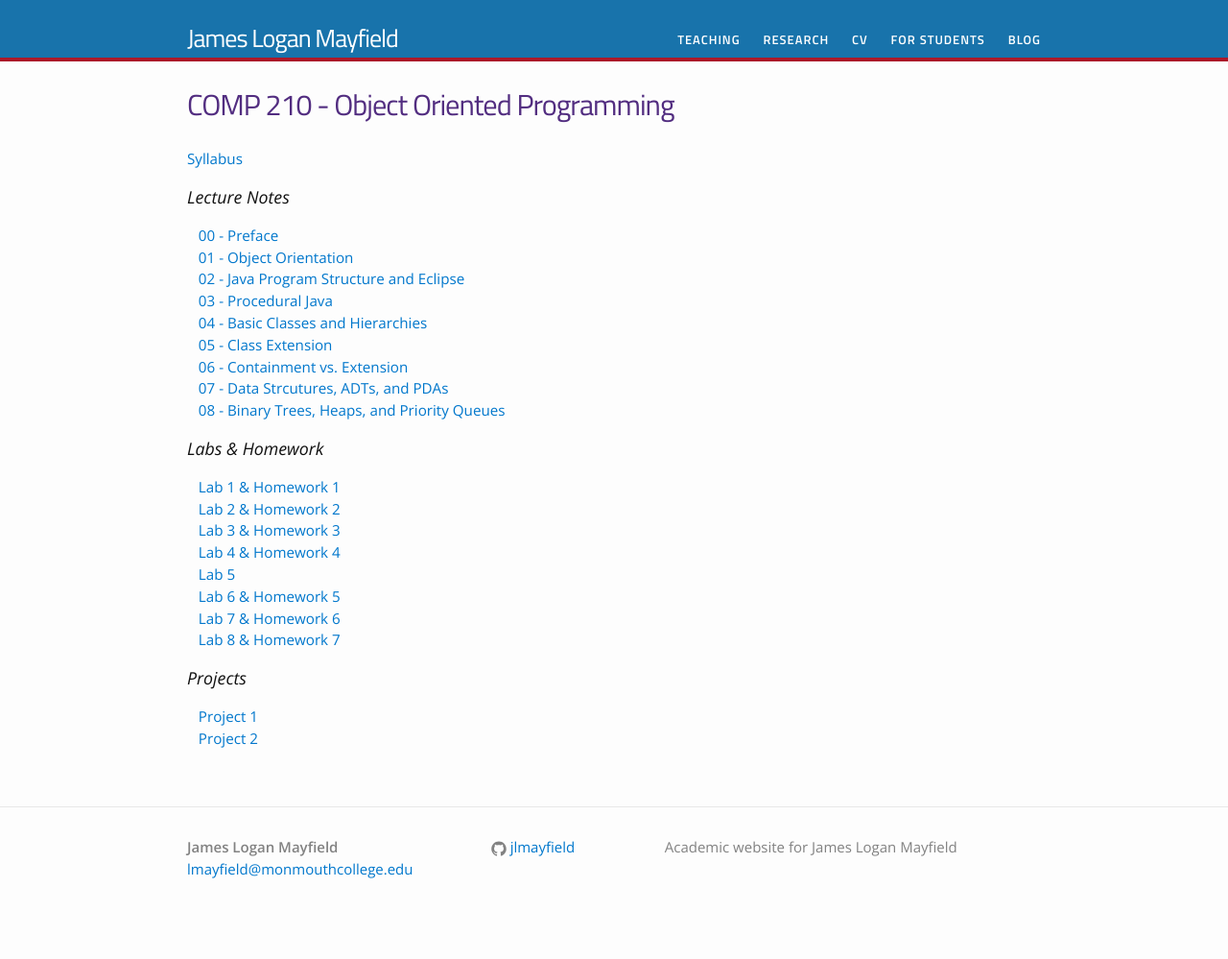
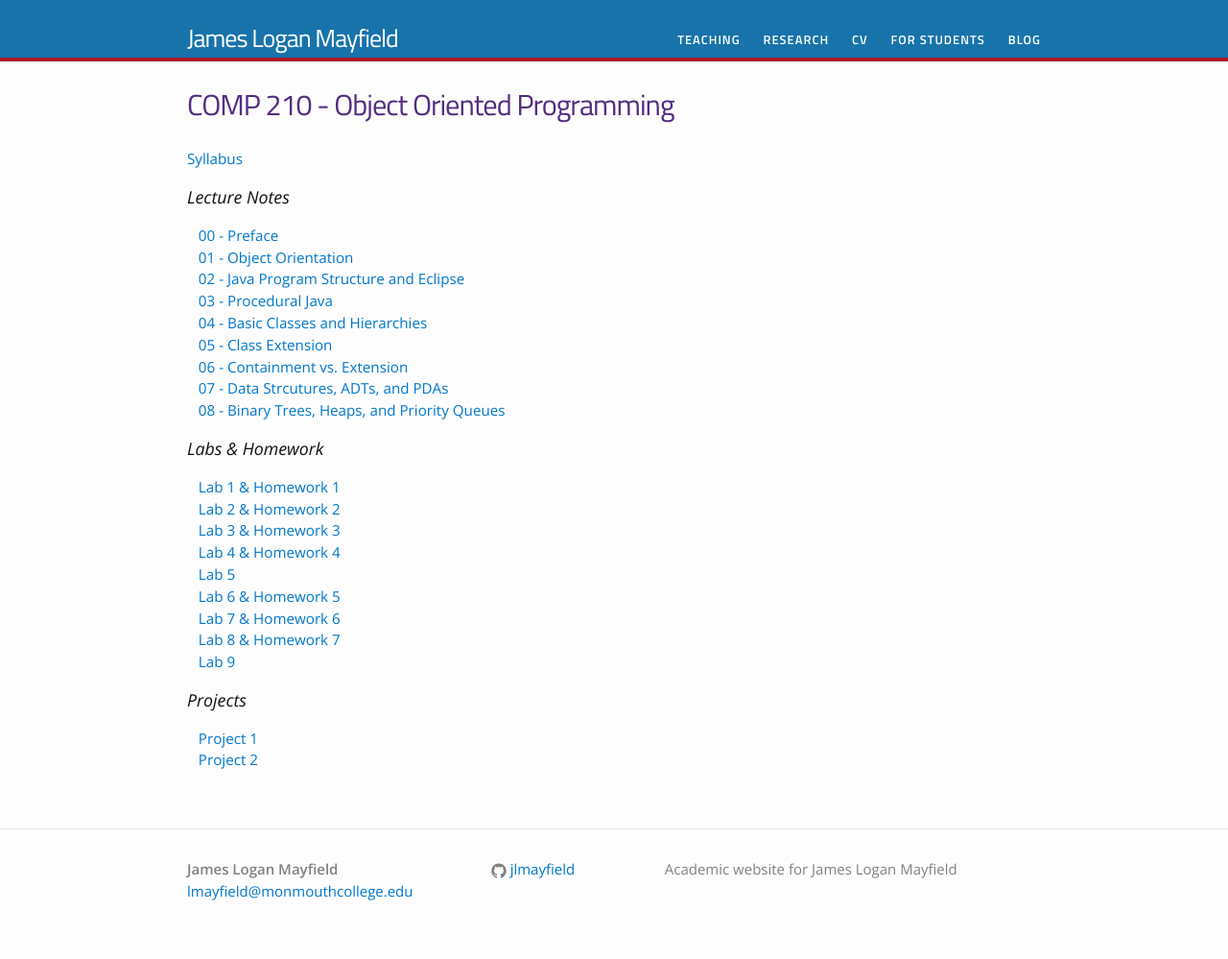
Before and after one commit to jlmayfield/jlmayfield.github.io, a Jekyll site: the page built from teaching/comp210.md, in a window 1280 px wide. Shown: the whole page at 96% size. Built offline with Jekyll 4.4.1, drawn with Linux system fonts in a browser that asks for light colours; before the commit the page ends 976 px from its top, so only the background shows below that.

Commit message:
c210, lab9 update. sp17

```diff
--- a/teaching/comp210.md
+++ b/teaching/comp210.md
@@ -29,8 +29,7 @@ permalink: /teaching/COMP210/
 &nbsp;&nbsp;&nbsp;[Lab 6 & Homework 5](/teaching/COMP210/labs/comp210-lab6.pdf)
 &nbsp;&nbsp;&nbsp;[Lab 7 & Homework 6](/teaching/COMP210/labs/comp210-lab7.pdf)
 &nbsp;&nbsp;&nbsp;[Lab 8 & Homework 7](/teaching/COMP210/labs/comp210-lab8.pdf)
-
-
+&nbsp;&nbsp;&nbsp;[Lab 9](/teaching/COMP210/labs/comp210-lab9.pdf)
 
 
 ### Projects
```
Also changed, not shown: 1 other file.
